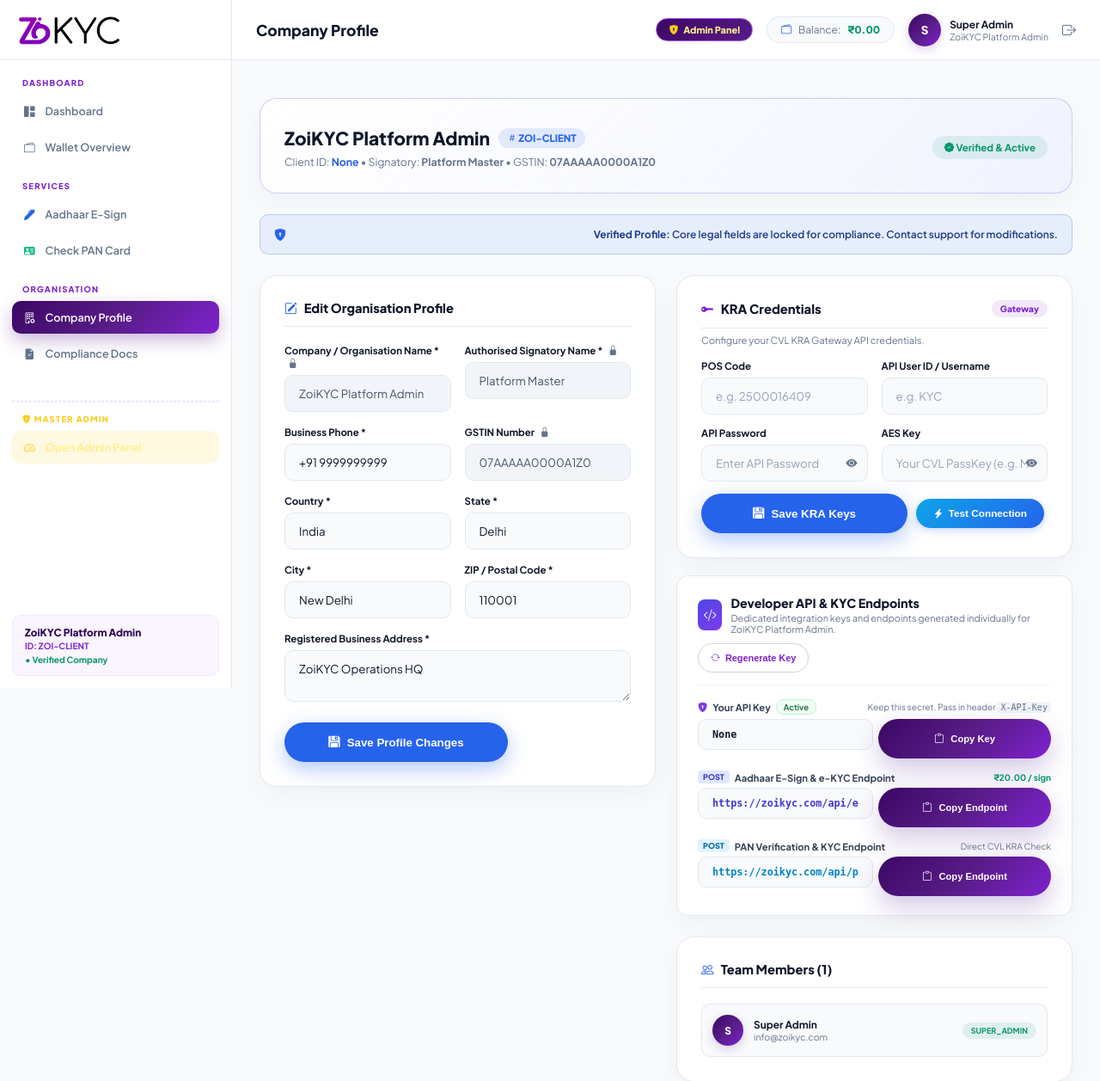
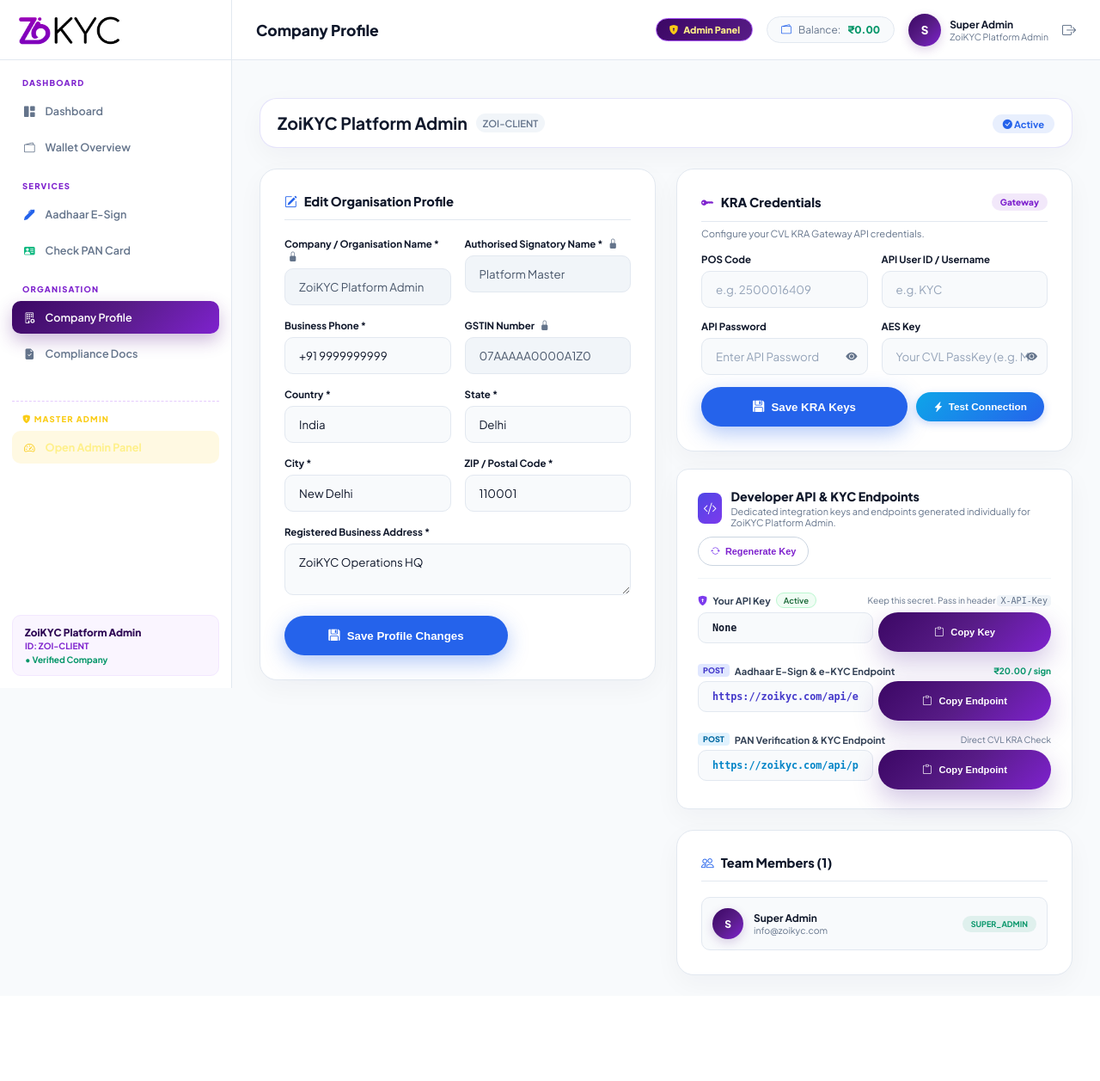
Before and after one commit to vijayvaishnav1011/zoikyc, a Flask app: page /company/profile in a window 1280 px wide. Shown: the top 1257 px of the page at 86% size. After the commit the page ends 1140 px from the top, so only its background shows below. Run offline with Flask 3, Linux system fonts and the light colour scheme; a user stored in the database is signed in; data comes from the database, SQL or seed files in the repository; some libraries are stand-ins or nearby versions.

Commit message:
style: clean up bulky text and reduce excessive green styling across UI

```diff
--- a/app/templates/admin/companies.html
+++ b/app/templates/admin/companies.html
@@ -13,9 +13,6 @@
         <span>All Registered Companies</span>
         <span class="saas-count-badge">{{ total_count }} Total</span>
       </h3>
-      <div class="saas-page-subtitle">
-        Review client compliance statuses, commercial billing rates, and multi-tenant prepaid float allocations.
-      </div>
     </div>
   </div>
 
--- a/app/templates/admin/pan_verifications.html
+++ b/app/templates/admin/pan_verifications.html
@@ -297,13 +297,11 @@
   <!-- SaaS Page Header -->
   <div class="saas-page-header">
     <div class="saas-page-title-group">
+
       <h3>
         <span>PAN API Verification Traffic</span>
         <span class="saas-count-badge">{{ total_logs }} Requests</span>
       </h3>
-      <div class="saas-page-subtitle">
-        Real-time developer audit trail of all outbound CVL KRA requests, encrypted network payloads, responses, client IPs, and server latency.
-      </div>
     </div>
   </div>
 
--- a/app/templates/client/company_profile.html
+++ b/app/templates/client/company_profile.html
@@ -6,46 +6,29 @@
 {% block content %}
 <!-- Overview Header Banner -->
 <div class="card"
-  style="background: linear-gradient(135deg, rgba(255, 255, 255, 0.95) 0%, rgba(238, 242, 255, 0.8) 100%); border-color: rgba(79, 70, 229, 0.25); margin-bottom: 24px;">
+  style="background: #ffffff; border-color: rgba(79, 70, 229, 0.15); margin-bottom: 24px; padding: 16px 20px;">
   <div style="display: flex; justify-content: space-between; align-items: center; flex-wrap: wrap; gap: 16px;">
     <div>
-      <div style="display: flex; align-items: center; gap: 10px; flex-wrap: wrap; margin-top: 4px;">
-        <h1 style="font-size: 1.5rem; font-weight: 800; color: var(--text-dark); margin: 0;">
+      <div style="display: flex; align-items: center; gap: 10px; flex-wrap: wrap;">
+        <h1 style="font-size: 1.4rem; font-weight: 700; color: var(--text-dark); margin: 0;">
           {{ company.name }}
         </h1>
         <span class="metric-badge"
-          style="background: rgba(37, 99, 235, 0.12); color: var(--tiancai-blue); font-size: 0.82rem; font-weight: 800; padding: 4px 10px;">
-          <i class="bi bi-hash"></i> {{ company.client_id or 'ZOI-CLIENT' }}
+          style="background: #f1f5f9; color: var(--text-muted); font-size: 0.8rem; font-weight: 600; padding: 4px 8px;">
+          {{ company.client_id or 'ZOI-CLIENT' }}
         </span>
       </div>
-      <p style="color: var(--text-muted); font-size: 0.88rem; margin-top: 6px;">
-        Client ID: <strong style="color: var(--tiancai-blue);">{{ company.client_id }}</strong> &bull; Signatory:
-        <strong>{{ company.authorised_signatory_name }}</strong> &bull; GSTIN: <strong>{{ company.gstin if company.gstin
-          else 'Not Provided' }}</strong>
-      </p>
     </div>
 
     <div>
       {% if company.status == 'active' %}
-      <span class="metric-badge badge-active" style="padding: 6px 14px; font-size: 0.82rem;"><i
-          class="bi bi-patch-check-fill"></i> Verified & Active</span>
+      <span class="metric-badge" style="background: rgba(37, 99, 235, 0.1); color: var(--tiancai-blue); padding: 4px 12px; font-size: 0.8rem;"><i class="bi bi-check-circle-fill"></i> Active</span>
       {% else %}
-      <span class="metric-badge"
-        style="background: rgba(217, 119, 6, 0.12); color: #d97706; padding: 6px 14px; font-size: 0.82rem;"><i
-          class="bi bi-clock-history"></i> Pending Verification</span>
+      <span class="metric-badge" style="background: #fffbeb; color: #d97706; padding: 4px 12px; font-size: 0.8rem;"><i class="bi bi-clock"></i> Pending</span>
       {% endif %}
     </div>
   </div>
 </div>
-
-{% if company.status == 'active' %}
-<!-- Verified Legal Lock Banner -->
-<div class="alert alert-info"
-  style="margin-bottom: 24px; background: rgba(37, 99, 235, 0.08); border-color: rgba(37, 99, 235, 0.25); color: #1e3a8a; font-size: 0.85rem; line-height: 1.5;">
-  <i class="bi bi-shield-lock-fill" style="color: var(--tiancai-blue); margin-right: 6px; font-size: 1rem;"></i>
-  <span><strong>Verified Profile:</strong> Core legal fields are locked for compliance. Contact support for modifications.</span>
-</div>
-{% endif %}
 
 <form method="POST" action="{{ url_for('company.profile') }}">
   {{ form.hidden_tag() }}
```
Also changed, not shown: app/templates/admin/index.html (+12 -27 lines), app/templates/admin/settings.html (+6 -9 lines), app/templates/client/company_documents.html (+10 -16 lines).
